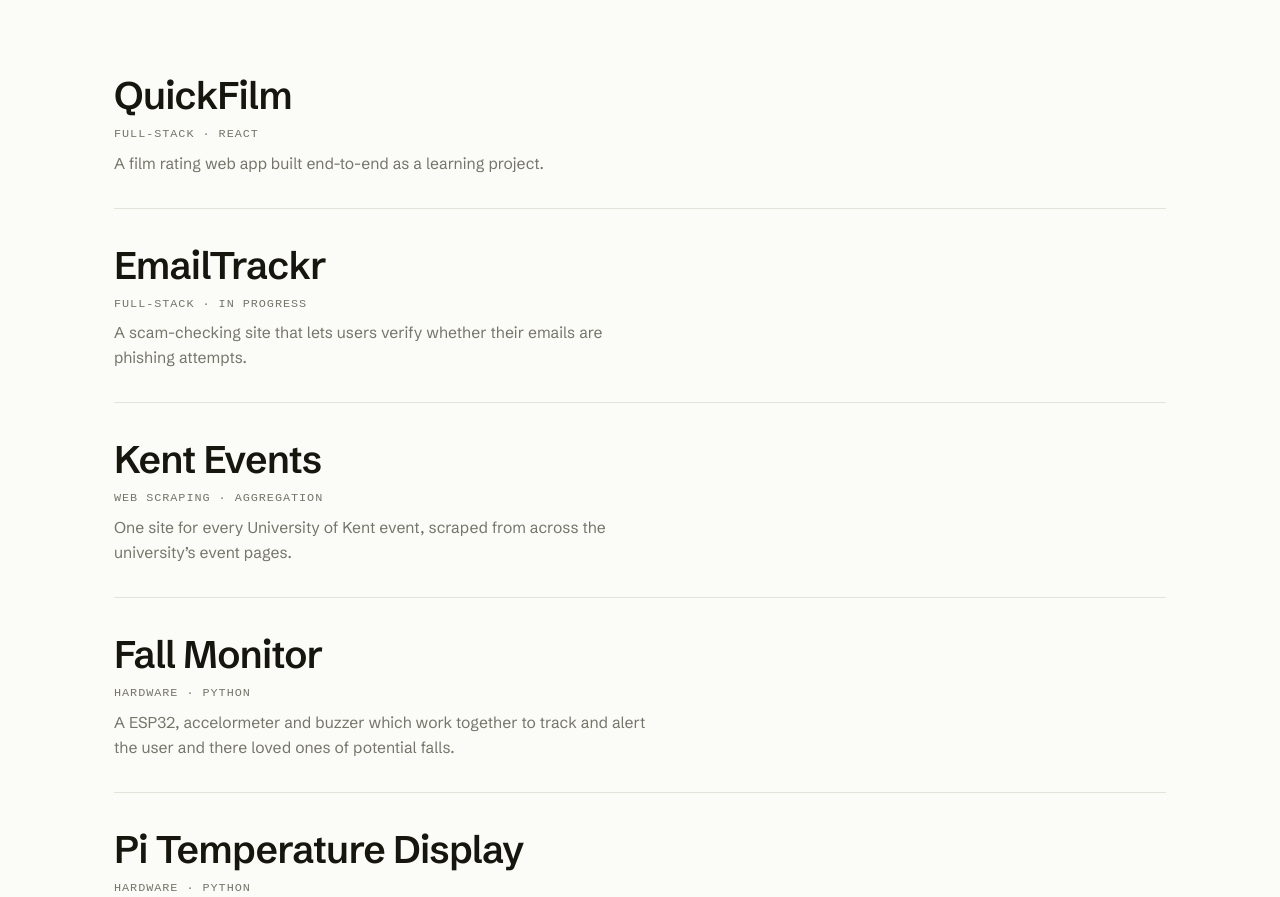
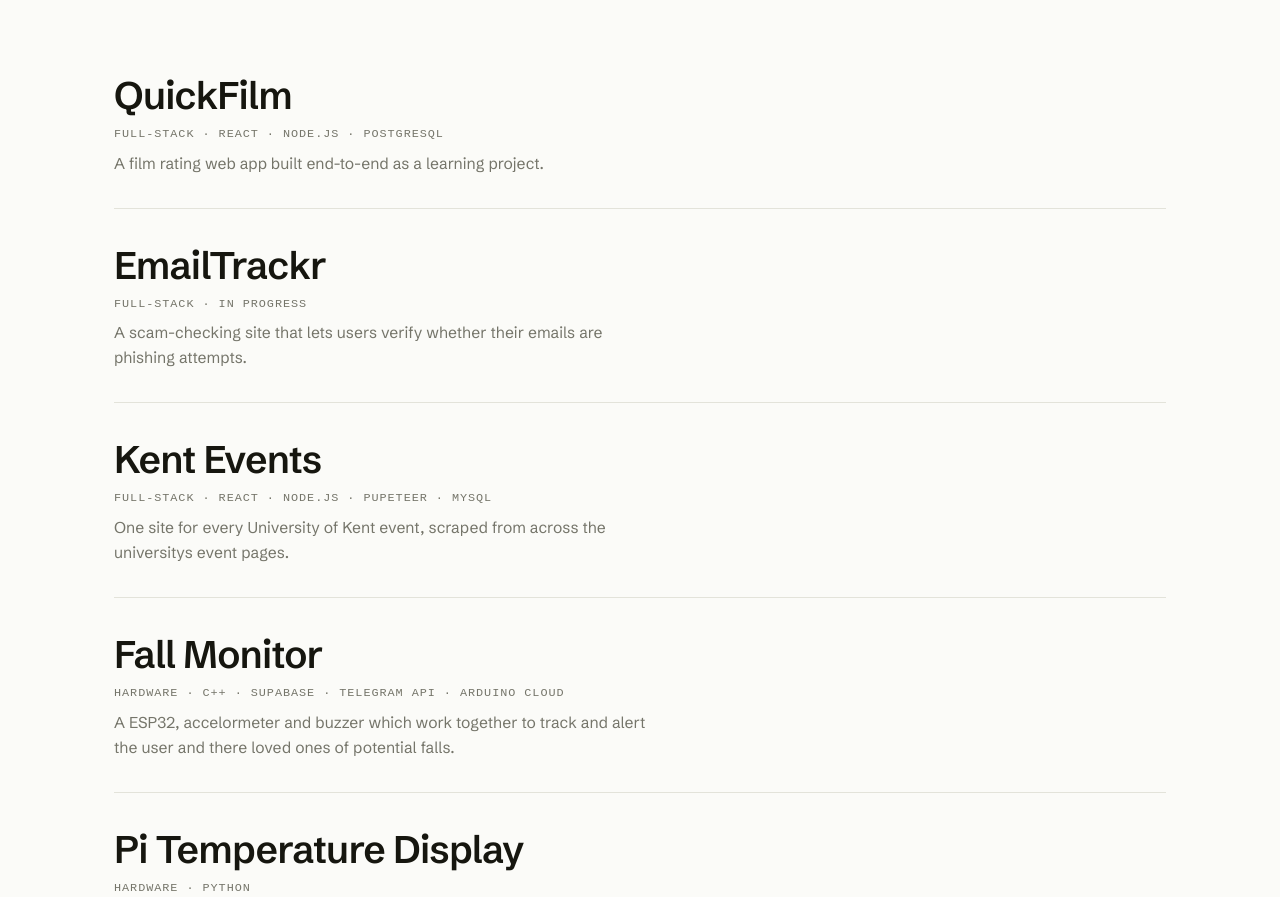
Before and after one commit to 5amp12/Portfolio, a React (Vite) app: page / in a window 1280 px wide. Shown: the part 720-1617 px from the top of the page. Built offline with nearby package versions, Linux system fonts and the light colour scheme; a web font is replaced by a local one.

Commit message:
design: Added information changes

```diff
--- a/src/pages/Info.jsx
+++ b/src/pages/Info.jsx
@@ -23,7 +23,7 @@
     languages: ['Python', 'Java', 'JavaScript'],
     frontend: ['React', 'HTML', 'CSS', 'Tailwind'],
     backend: ['Node.js', 'FastAPI', 'PostgreSQL', 'MySQL'],
-    infrastructure: ['Docker', 'Git', 'GitHub', 'GitLab', 'Linux'],
+    infrastructure: ['Docker', 'Git', 'GitHub', 'GitLab', 'Linux', "SUPABASE"],
     'working knowledge': ['C++', 'AWS'],
     }
   return (
--- a/src/pages/Work.jsx
+++ b/src/pages/Work.jsx
@@ -9,7 +9,7 @@
   const projects = [
     {
       title: 'QuickFilm',
-      meta: 'Full-stack · React',
+      meta: 'Full-stack · React  · Node.js · PostGreSQL',
       desc: 'A film rating web app built end-to-end as a learning project.',
       link: 'https://github.com/5amp12/Quickfilm',
     },
@@ -21,13 +21,13 @@
     },
     {
       title: 'Kent Events',
-      meta: 'Web scraping · Aggregation',
-      desc: 'One site for every University of Kent event, scraped from across the university\u2019s event pages.',
+      meta: 'Full-stack · React · Node.js · Pupeteer · MySQL',
+      desc: 'One site for every University of Kent event, scraped from across the universitys event pages.',
       link: 'https://github.com/ryangoslingreal/kent-events',
     },
     {
       title: 'Fall Monitor',
-      meta: 'Hardware · Python',
+      meta: 'Hardware · C++ · SUPABASE · Telegram API · Arduino Cloud',
       desc: 'A ESP32, accelormeter and buzzer which work together to track and alert the user and there loved ones of potential falls.',
     },
     {
```
